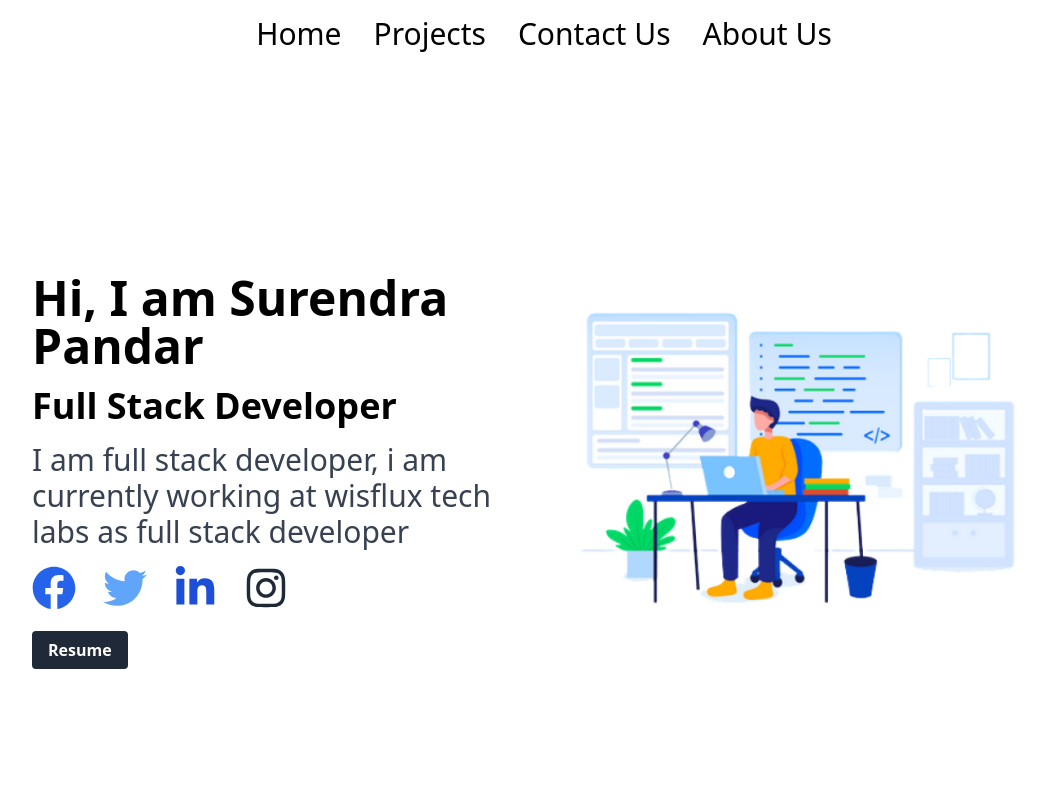
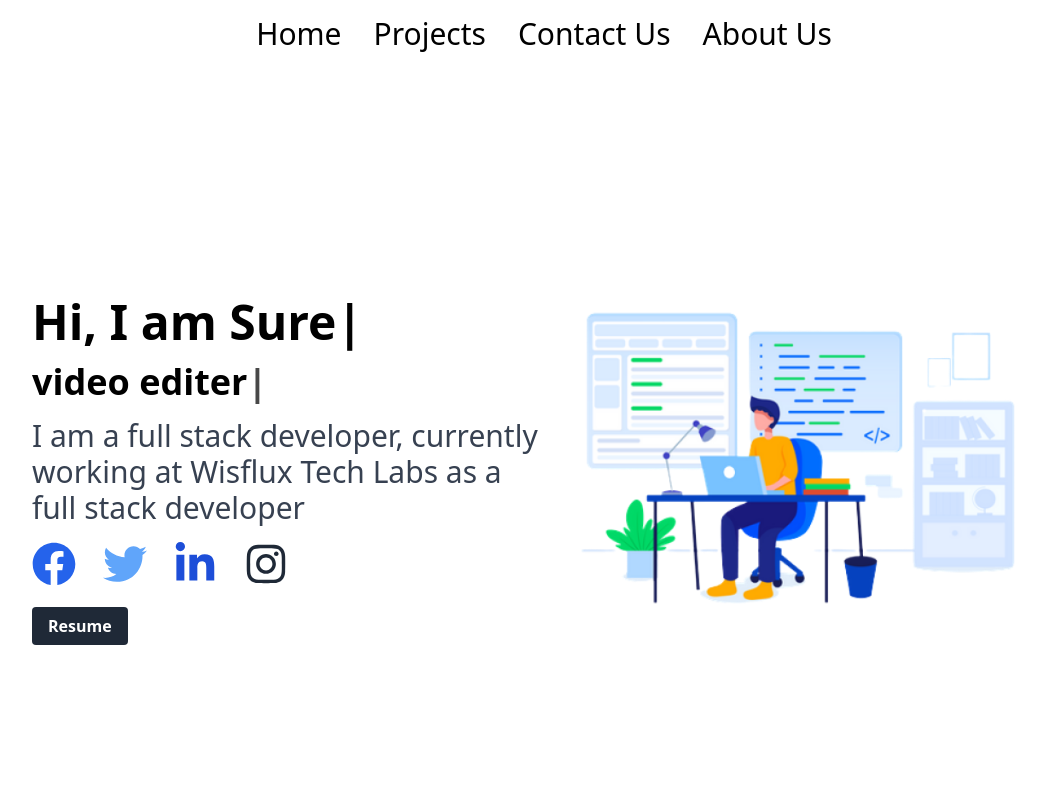
Before and after one commit to jinilptl/portfolio, a React (Vite) app: page / in a window 1280 px wide. Shown: the top 800 px of the page, without its empty margins (96-1141 px from the left). Built offline with nearby package versions, Linux system fonts and the light colour scheme.

Commit message:
all the typing effect add

```diff
--- a/package.json
+++ b/package.json
@@ -13,7 +13,8 @@
     "@react-icons/all-files": "^4.1.0",
     "react": "^18.3.1",
     "react-dom": "^18.3.1",
-    "react-icons": "^5.2.1"
+    "react-icons": "^5.2.1",
+    "typed.js": "^2.1.0"
   },
   "devDependencies": {
     "@types/react": "^18.3.3",
--- a/src/components/Aboutcontent.jsx
+++ b/src/components/Aboutcontent.jsx
@@ -3,7 +3,7 @@ import profile from '../../src/profile-pic.png';
 
 const Aboutcontent = () => {
   return (
-    <div>
+    <div id='About'>
       <div className="flex flex-col  md:flex-row h-[600px]">
         {/* Left Side Image */}
         <div className="w-full mb-9 md:mb-0 md:w-1/2 p-4 flex justify-center items-center md:h-auto md:mt-8">
--- a/src/components/Homemain.jsx
+++ b/src/components/Homemain.jsx
@@ -1,47 +1,67 @@
+import React, { useEffect, useRef } from "react";
+import Typed from "typed.js";
 import Allicon from "./icon";
 import Primarybtn from "./primarybtn";
-import myimage from "./../../src/image.png"
+import myimage from "./../../src/image.png";
 
+const Homemain = () => {
+  const typedElement1 = useRef(null);
+  const typedElement2 = useRef(null);
 
-let Homemain=()=>{
-    return(
-        <div>
-    <div className="flex md:flex-row md:p-4 min-h-screen md:ml-16 md:mr-16 flex-col items-center ">
+  useEffect(() => {
+    const options = {
+      strings: ["Hi, I am Surendra Pandar"],
+      typeSpeed: 50,
+      backSpeed: 50,
+      loop: true,
+    };
 
-        <div className="leftbox md:w-1/2 w-[80%] md:pt-4 md:pb-4 md:pl-4  flex flex-col md:justify-center  items-start space-y-4 md:mt-0 mt-10 h-auto">
-        <div className=" md:w-full">
-        <h1 className=" md:text-5xl text-3xl font-bold">Hi, I am Surendra Pandar</h1>
+    const options2 = {
+        strings: ["Full Stack Developer","web designer","video editer","teacher"],
+        typeSpeed: 50,
+        backSpeed: 50,
+        loop: true,
+      };
+
+    const typed1 = new Typed(typedElement1.current, options);
+    const typed2 = new Typed(typedElement2.current, options2);
+
+    return () => {
+        typed1.destroy();
+        typed2.destroy();
+      };
+  }, []);
+
+  return (
+    <div id="home">
+      <div className="flex md:flex-row md:p-4 min-h-screen md:ml-16 md:mr-16 flex-col items-center">
+        <div className="leftbox md:w-1/2 w-[80%] md:pt-4 md:pb-4 md:pl-4 flex flex-col md:justify-center items-start space-y-4 md:mt-0 mt-10 h-auto">
+          <div className="md:w-full">
+            <h1 className="md:text-5xl text-3xl font-bold">
+              <span ref={typedElement1}></span>
+            </h1>
           </div>
-
           <div className="">
-            <h2 className="md:text-4xl text-2xl font-semibold">Full Stack Developer</h2>
+            <h2 className="md:text-4xl text-2xl font-semibold">
+            <span ref={typedElement2}></span>
+            </h2>
           </div>
-
-
           <div className="">
-            <p className="md:text-3xl text-xl text-gray-700">I am full stack developer, i am currently working at wisflux tech labs as full stack developer</p>
+            <p className="md:text-3xl text-xl text-gray-700">I am a full stack developer, currently working at Wisflux Tech Labs as a full stack developer</p>
           </div>
-
-
-            <div className="flex w-[85%] md:pb-0 pb-3 ">
-
-           <Allicon></Allicon>
-
+          <div className="flex w-[85%] md:pb-0 pb-3">
+            <Allicon />
           </div>
-
           <div className="">
-            <Primarybtn></Primarybtn>
-           </div>
-
-        </div>
-
-        <div className="rightbox md:w-1/2  flex justify-center md:mt-0 mt-5">
-        <img src={myimage} alt="Profile " className=""   />
+            <Primarybtn />
           </div>
         </div>
+        <div className="rightbox md:w-1/2 flex justify-center md:mt-0 mt-5">
+          <img src={myimage} alt="Profile" className="" />
+        </div>
+      </div>
+    </div>
+  );
+};
 
-        </div>
-    )
-}
-
-export  default Homemain;
+export default Homemain;
--- a/src/components/contectmain.jsx
+++ b/src/components/contectmain.jsx
@@ -5,7 +5,7 @@ import Allicon from "./icon";
 
 let Contectmain = () => {
   return (
-    <div>
+    <div id="contact">
 
       <div className="  min-h-screen  md:pt-6 pt-3  ">
       <div className="flex justify-center">
--- a/src/components/projectmain.jsx
+++ b/src/components/projectmain.jsx
@@ -3,7 +3,7 @@ import Cardmain from "./cardmain";
 let Projectmain=()=>{
 
     return (
-        <div className=" h-auto ">
+        <div className=" h-auto  ">
         <div className=" text-center md:mb-32  h-16">
             <h1 className=" text-5xl font-bold text-black ">Project</h1>
         </div>
--- a/src/pages/Projectpage.jsx
+++ b/src/pages/Projectpage.jsx
@@ -4,7 +4,7 @@ let Projectpage =()=>{
 
 
     return(
-        <div className=" md:h-[1200px] h-auto">
+        <div className=" md:h-[1200px] h-auto" id="projects">
             <Projectmain>
                 <Card></Card>
             </Projectmain>
--- a/src/pages/contactpage.jsx
+++ b/src/pages/contactpage.jsx
@@ -2,7 +2,7 @@ import Contectmain from "../components/contectmain";
 
 let Contectpage=()=>{
     return (
-        <div className="">
+        <div >
             <Contectmain></Contectmain>
         </div>
     )
```
Also changed, not shown: 1 other file (tests, documents, lock files or other folders). Lines whose indentation alone changed are shown as unchanged.
